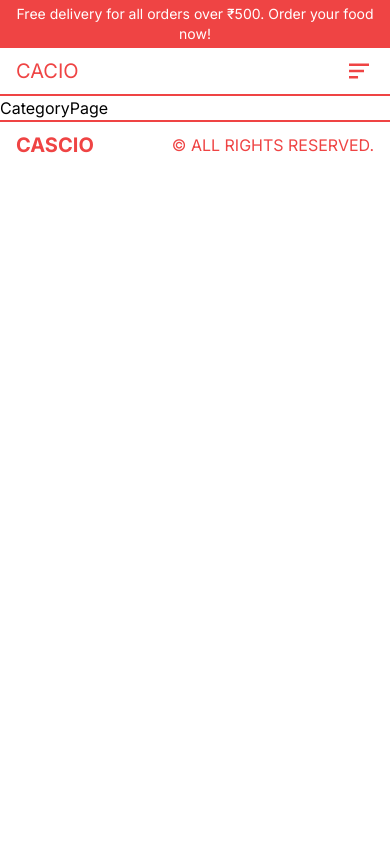
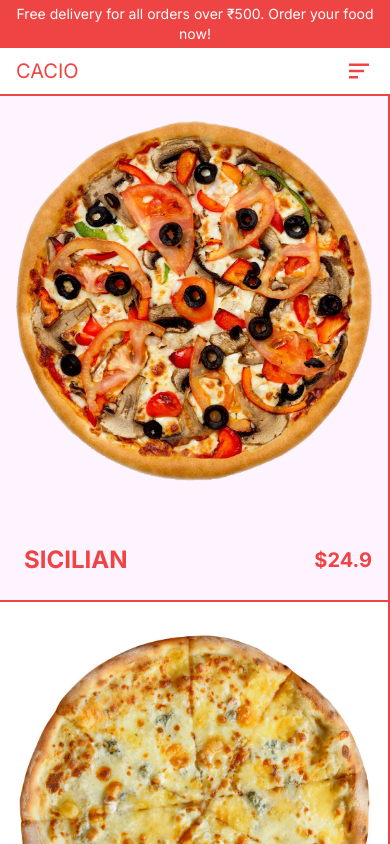
Before and after one commit to anoopraju31/restaurant-food-delivery-app, a Next.js app: page /menu/1 in a window 390 px wide. Shown: the top 844 px of the page. Built offline with nearby package versions, Linux system fonts and the light colour scheme.

Commit message:
menu category page - styled

```diff
--- a/src/app/menu/[category]/page.tsx
+++ b/src/app/menu/[category]/page.tsx
@@ -1,7 +1,34 @@
+import { products } from '@/utills/products'
+import Image from 'next/image'
+import Link from 'next/link'
 import React from 'react'
 
 const CategoryPage = () => {
-	return <div>CategoryPage</div>
+	return (
+		<section className='flex flex-wrap text-red-500'>
+			{products.map((item) => (
+				<Link
+					className='w-full h-[60vh] border-r-2 border-b-2 border-red-500 sm:w-1/2 lg:w-1/3 p-4 flex flex-col justify-between group odd:bg-fuchsia-50'
+					href={`/product/${item.id}`}
+					key={item.id}>
+					{/* IMAGE CONTAINER */}
+					{item.img && (
+						<div className='relative h-[80%]'>
+							<Image src={item.img} alt='' fill className='object-contain' />
+						</div>
+					)}
+					{/* TEXT CONTAINER */}
+					<div className='flex items-center justify-between font-bold'>
+						<h1 className='text-2xl uppercase p-2'>{item.title}</h1>
+						<h2 className='group-hover:hidden text-xl'>${item.price}</h2>
+						<button className='hidden group-hover:block uppercase bg-red-500 text-white p-2 rounded-md'>
+							Add to Cart
+						</button>
+					</div>
+				</Link>
+			))}
+		</section>
+	)
 }
 
 export default CategoryPage
--- /dev/null
+++ b/src/utills/products.ts
@@ -0,0 +1,139 @@
+type Product = {
+	id: number
+	title: string
+	desc?: string
+	img?: string
+	price: number
+	options?: { title: string; additionalPrice: number }[]
+}
+
+type Products = Product[]
+
+export const products: Products = [
+	{
+		id: 1,
+		title: 'Sicilian',
+		desc: 'Ignite your taste buds with a fiery combination of spicy pepperoni, jalapeños, crushed red pepper flakes, and melted mozzarella cheese, delivering a kick with every bite.',
+		img: '/featured/p1.png',
+		price: 24.9,
+		options: [
+			{
+				title: 'Small',
+				additionalPrice: 0,
+			},
+			{
+				title: 'Medium',
+				additionalPrice: 4,
+			},
+			{
+				title: 'Large',
+				additionalPrice: 6,
+			},
+		],
+	},
+	{
+		id: 2,
+		title: 'Mediterranean Delight',
+		desc: 'Embark on a culinary journey with this Mediterranean-inspired creation, featuring zesty feta cheese, Kalamata olives, sun-dried tomatoes, and a sprinkle of oregano.',
+		img: '/featured/p8.png',
+		price: 32.9,
+		options: [
+			{
+				title: 'Small',
+				additionalPrice: 0,
+			},
+			{
+				title: 'Medium',
+				additionalPrice: 4,
+			},
+			{
+				title: 'Large',
+				additionalPrice: 6,
+			},
+		],
+	},
+	{
+		id: 3,
+		title: 'Bella Napoli',
+		desc: 'A classic Italian delight featuring a thin, crispy crust, tangy tomato sauce, fresh mozzarella, and a medley of aromatic herbs topped with lettuce, tomatoes, and a dollop of tangy mayo.',
+		img: '/featured/p3.png',
+		price: 26.9,
+		options: [
+			{
+				title: 'Small',
+				additionalPrice: 0,
+			},
+			{
+				title: 'Medium',
+				additionalPrice: 4,
+			},
+			{
+				title: 'Large',
+				additionalPrice: 6,
+			},
+		],
+	},
+	{
+		id: 4,
+		title: 'Pesto Primavera',
+		desc: 'A classic Italian delight featuring a thin, crispy crust, tangy tomato sauce, fresh mozzarella, and a medley of aromatic herbs topped with lettuce, tomatoes, and a dollop of tangy mayo.',
+		img: '/featured/p10.png',
+		price: 28.9,
+		options: [
+			{
+				title: 'Small',
+				additionalPrice: 0,
+			},
+			{
+				title: 'Medium',
+				additionalPrice: 4,
+			},
+			{
+				title: 'Large',
+				additionalPrice: 6,
+			},
+		],
+	},
+	{
+		id: 5,
+		title: 'Veggie Supreme',
+		desc: 'A classic Italian delight featuring a thin, crispy crust, tangy tomato sauce, fresh mozzarella, and a medley of aromatic herbs topped with lettuce, tomatoes, and a dollop of tangy mayo.',
+		img: '/featured/p11.png',
+		price: 24.9,
+		options: [
+			{
+				title: 'Small',
+				additionalPrice: 0,
+			},
+			{
+				title: 'Medium',
+				additionalPrice: 4,
+			},
+			{
+				title: 'Large',
+				additionalPrice: 6,
+			},
+		],
+	},
+	{
+		id: 6,
+		title: 'Four Cheese Fantasy',
+		desc: 'Experience pure cheesy bliss with a melty blend of mozzarella, cheddar, provolone, and Parmesan cheeses, creating a rich and indulgent pizza experience.',
+		img: '/featured/p12.png',
+		price: 22.9,
+		options: [
+			{
+				title: 'Small',
+				additionalPrice: 0,
+			},
+			{
+				title: 'Medium',
+				additionalPrice: 4,
+			},
+			{
+				title: 'Large',
+				additionalPrice: 6,
+			},
+		],
+	},
+]
```
